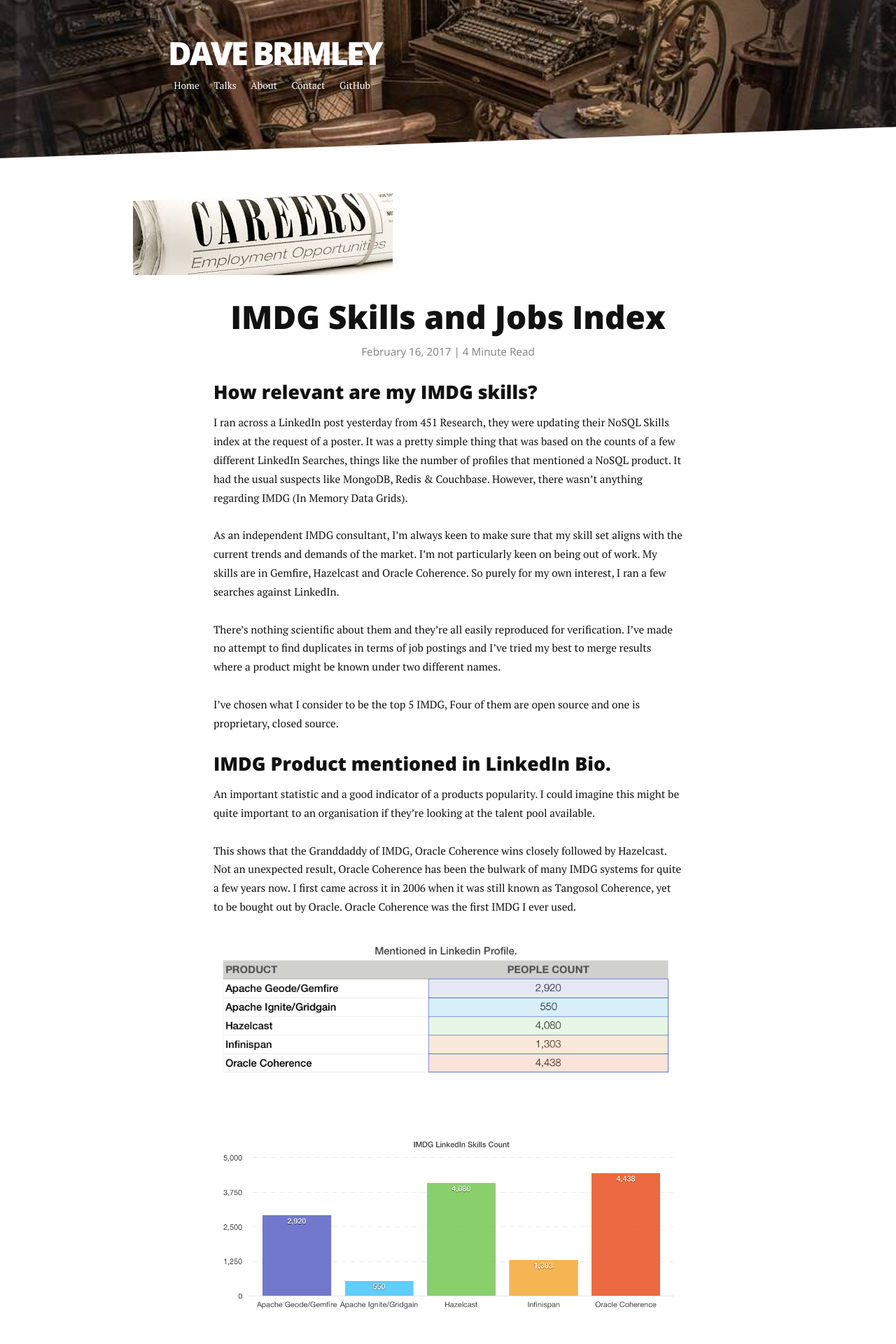
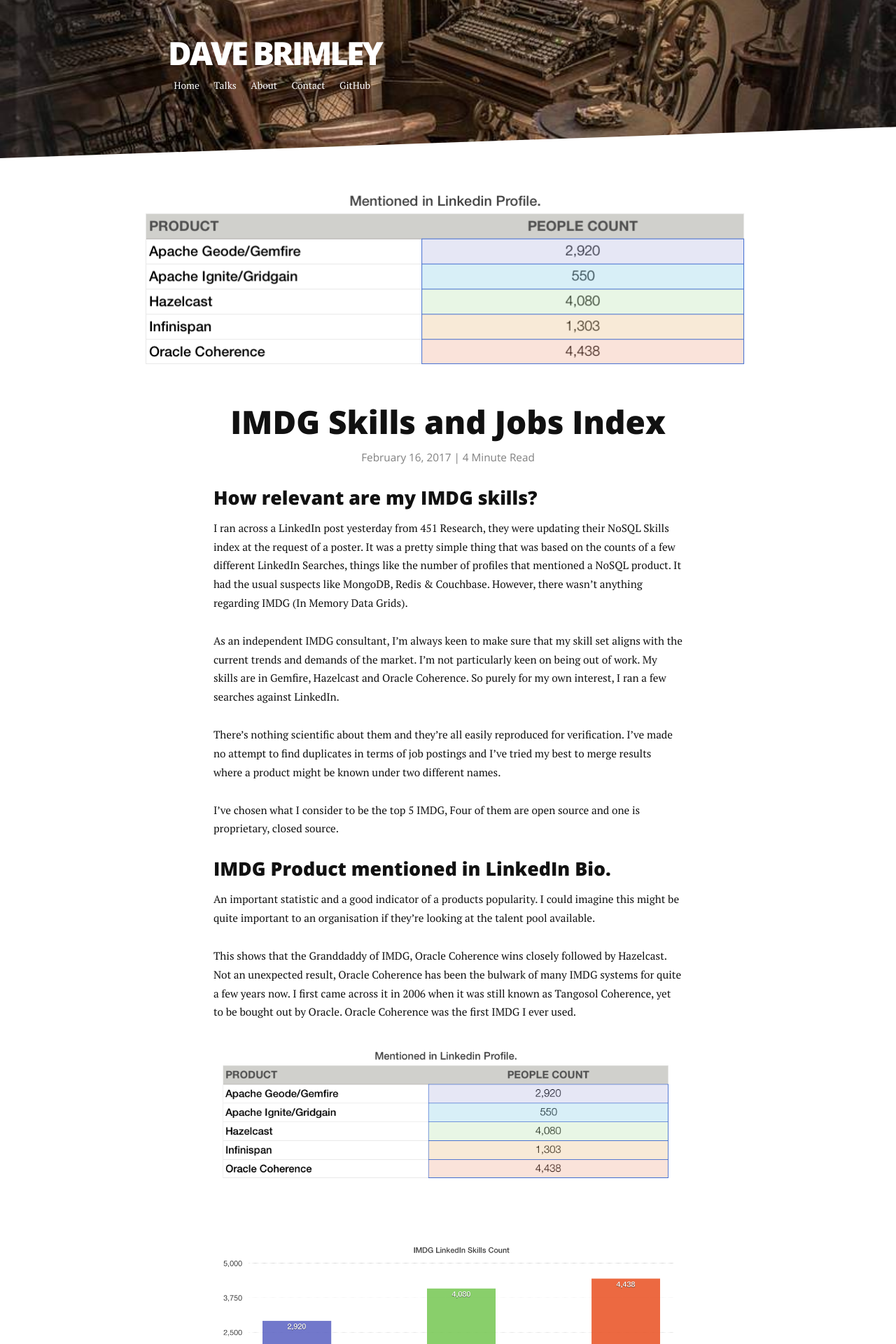
Before and after one commit to dbrimley/dbrimley.github.io, a Jekyll site: the page built from _posts/2017-02-16-IMDG-Skills-Jobs-Index.md, in a window 1280 px wide. Shown: the top 1920 px of the page at 70% size. Built offline with Jekyll 4.4.1, drawn with Linux system fonts in a browser that asks for light colours; nearby versions of some CDN libraries; Markdown is read by kramdown in place of the engine named in the settings; comment, search, counter and statistics services are not loaded.

```diff
--- a/_includes/head.html
+++ b/_includes/head.html
@@ -3,6 +3,29 @@
     <meta http-equiv="X-UA-Compatible" content="IE=edge,chrome=1">
     <meta name="viewport" content="width=device-width, initial-scale=1">
     <meta name="description" content="">
+
+    <meta name="twitter:card" content="summary">
+    <meta name="twitter:site" content="@site_username">
+    <meta name="twitter:creator" content="@creator_username">
+    {% if page.title %}
+      <meta name="twitter:title" content="{{ page.title }}">
+    {% else %}
+      <meta name="twitter:title" content="{{ site.title }}">
+    {% endif %}
+    {% if page.url %}
+      <meta name="twitter:url" content="{{ site.url }}{{ page.url }}">
+    {% endif %}
+    {% if page.description %}
+      <meta name="twitter:description" content="{{ page.description }}">
+    {% else %}
+      <meta name="twitter:description" content="{{ site.description }}">
+    {% endif %}
+    {% if page.thumbnail %}
+      <meta name="twitter:image:src" content="{{ site.url }}/assets/img/{{ page.thumbnail }}">
+    {% else %}
+      <meta name="twitter:image:src" content="{{ site.url }}/assets/img/twitter_dbrimley.png">
+    {% endif %}
+
     <title>{{ page.title }}</title>
 
     <!-- Favicon -->
--- a/_posts/2017-02-16-IMDG-Skills-Jobs-Index.md
+++ b/_posts/2017-02-16-IMDG-Skills-Jobs-Index.md
@@ -5,7 +5,7 @@ modified:
 categories: blog
 excerpt: I ran across a LinkedIn post yesterday from 451 Research, they were updating their NoSQL Skills index at the request of a poster.  It was a pretty simple thing that was based on the counts of a few different LinkedIn Searches, things like the number of profiles that mentioned an IMDG product.  It had the usual suspects like MongoDB, Redis & Couchbase.  However, there wasn't anything regarding IMDG (In Memory Data Grids).
 comments: true
-image: careers.jpg
+image: profile-table.png
 date: 2017-02-16T13:33:13+00:00
 ---
 
```
